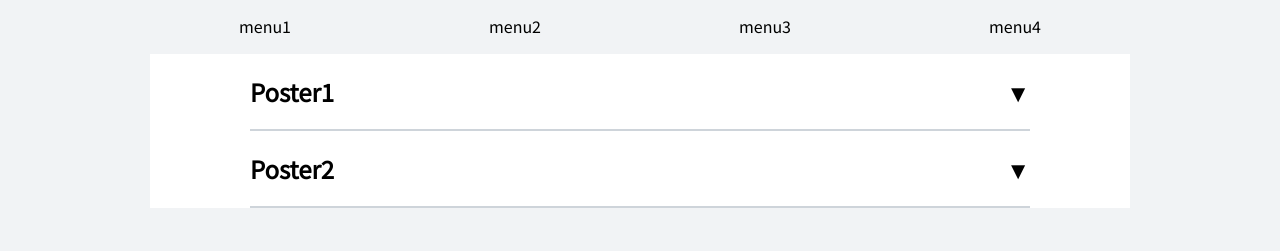
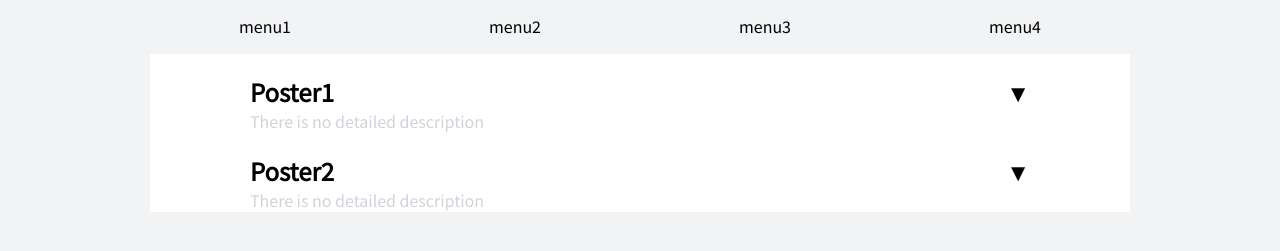
Before and after one commit to KimSickal/blog, a React (Create React App) app: page / in a window 1280 px wide. Shown: the part 203-454 px from the top of the page. Built offline with nearby package versions, Linux system fonts and the light colour scheme; the HTML template or start-up script is replaced by a standard one.

Commit message:
add summary to type

```diff
--- a/src/data/data.json
+++ b/src/data/data.json
@@ -8,6 +8,7 @@
             "test.png",
             "test.png"
         ],
+        "summary": "",
         "title": "Poster1",
         "text": "readme.md",
         "type": "artwork"
@@ -17,6 +18,7 @@
         "images": [
             "test.png"
         ],
+        "summary": "",
         "title": "Poster2",
         "text": "readme.md",
         "type": "artwork"
--- a/src/models/Posts.ts
+++ b/src/models/Posts.ts
@@ -4,4 +4,5 @@ export interface ImagePost{
     title: string;
     text: string;
     type: string;
+    summary: string;
 }
--- a/src/v1/V1Container.tsx
+++ b/src/v1/V1Container.tsx
@@ -20,9 +20,8 @@ export class V1Container extends React.Component<ComponentProps> {
         {
           this.props.data.map((value, i) => {
             return <ArtworkComponent
-              images={value.images}
+              {...value}
               markdownAddress={value.text}
-              title={value.title}
               key={i}
             />
           })
--- a/src/v2/V2Container.tsx
+++ b/src/v2/V2Container.tsx
@@ -29,9 +29,8 @@ export class V2Container extends React.Component<ComponentProps> {
           {
             this.props.data.map((value, i) => {
               return <ArtworkComponent
-                images={value.images}
+                {...value}
                 markdownAddress={value.text}
-                title={value.title}
                 key={i}
               />
             })
--- a/src/v2/components/ArtworkComponent.tsx
+++ b/src/v2/components/ArtworkComponent.tsx
@@ -6,6 +6,7 @@ interface ComponentProps {
   images: string[];
   markdownAddress: string;
   title: string;
+  summary: string;
 }
 
 interface ComponentState {
@@ -34,6 +35,7 @@ export class ArtworkComponent extends React.Component<ComponentProps, ComponentS
     const {
       images,
       title,
+      summary,
     } = this.props;
     return (
       <div style={styles.artwork}>
@@ -55,9 +57,7 @@ export class ArtworkComponent extends React.Component<ComponentProps, ComponentS
         </div>
         {this.state.isOpen ?
           <div>
-            <div
-              style={styles.content}
-            >
+            <div style={styles.content}>
               {
                 images.map((image, i) => {
                   return <img
@@ -73,7 +73,9 @@ export class ArtworkComponent extends React.Component<ComponentProps, ComponentS
             </div>
           </div>
           :
-          null
+          <div style={styles.summary}>
+            {summary === '' ? 'There is no detailed description' : summary}
+          </div>
         }
       </div>
     );
--- a/src/v2/styles/ArtworkComponentStyle.ts
+++ b/src/v2/styles/ArtworkComponentStyle.ts
@@ -17,10 +17,6 @@ export const styles = {
         flexDirection: 'row',
         justifyContent: 'space-between',
         paddingTop: '20px',
-        paddingBottom: '20px',
-        borderBottomStyle: 'solid',
-        borderBottomWidth: '2px',
-        borderBottomColor:'#ced4da',
     } as Style,
 
     title_h2: {
@@ -55,4 +51,8 @@ export const styles = {
         maxWidth: '100%',
     } as Style,
 
+    summary: {
+        color: '#ced4da',
+    }as Style,
+
 }
```
